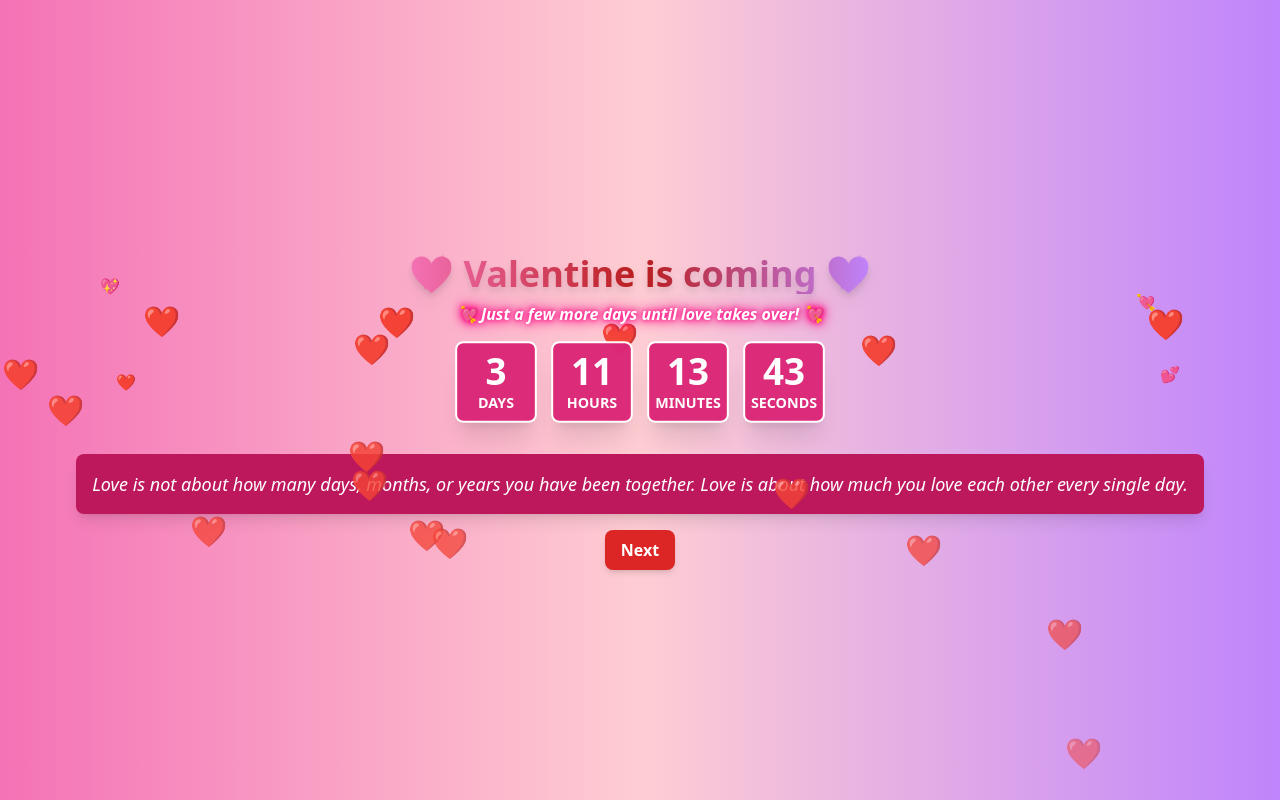
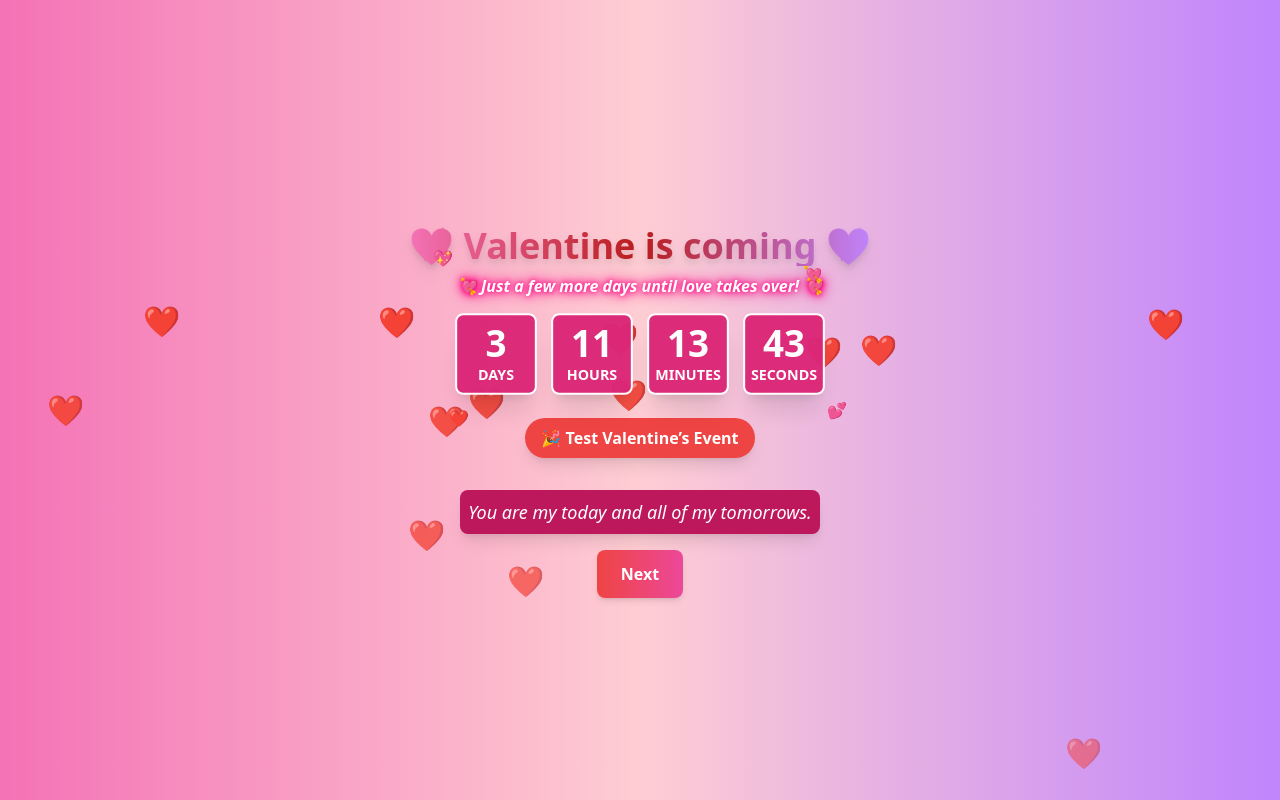
Before and after one commit to ozavizcodes/ValentineDay, a React (Vite) app: page / in a window 1280 px wide. Built offline with nearby package versions, Linux system fonts and the light colour scheme.

Commit message:
added extra animations and effects

```diff
--- a/src/App.tsx
+++ b/src/App.tsx
@@ -3,7 +3,7 @@ import { motion } from "framer-motion";
 import CountdownTimer from "./CountdownTimer";
 import LoveQuotes from "./LoveQuotes";
 
-const hearts = Array.from({ length: 20 });
+const hearts = Array.from({ length: 15 });
 
 const isValentinesDay = new Date().getMonth() === 1 && new Date().getDate() === 14;
 
--- a/src/CountdownTimer.tsx
+++ b/src/CountdownTimer.tsx
@@ -53,11 +53,11 @@ const CountdownTimer = () => {
     };
 
     /// btn to test effects
-    // const testValentineEvent = () => {
-    //     setIsValentinesDay(true);
-    //     setShowConfetti(true);
-    //     playRomanticMusic();
-    // };
+    const testValentineEvent = () => {
+        setIsValentinesDay(true);
+        setShowConfetti(true);
+        playRomanticMusic();
+    };
 
 
     return (
@@ -83,7 +83,7 @@ const CountdownTimer = () => {
                     <h1 className="text-4xl md:text-5xl font-extrabold text-pink-300 neon-text glow">
                         💖 Happy Valentine's Day! 💖
                     </h1>
-                    <p className="text-lg mt-4 italic">Love comes in many forms — through friendship, laughter, and the special bond we share. 💖
+                    <p className="text-lg mt-4 italic max-w-2xl mx-auto" >Love comes in many forms — through friendship, laughter, and the special bond we share. 💖
                         Today, I celebrate you as i do always. You make my world brighter, and I’m grateful for you every day! ❤️  </p>
                 </motion.div>
             ) : (
@@ -120,12 +120,12 @@ const CountdownTimer = () => {
                             </motion.div>
                         ))}
                     </div>
-                    {/* <button
+                    <button
                         onClick={testValentineEvent}
                         className="mt-6 bg-red-500 px-4 py-2 rounded-full shadow-lg font-bold text-white hover:bg-red-600 transition"
                     >
                         🎉 Test Valentine’s Event
-                    </button> */}
+                    </button>
                     <div className="absolute top-16 left-10 animate-float">💖</div>
                     <div className="absolute top-20 right-16 animate-float">💘</div>
                     <div className="absolute bottom-10 left-14 animate-float">❤️</div>
--- a/src/LoveQuotes.tsx
+++ b/src/LoveQuotes.tsx
@@ -2,7 +2,6 @@ import { useState } from "react";
 
 // some example love quotes or use external api;
 const loveQuotes = [
-    "Love is not about how many days, months, or years you have been together. Love is about how much you love each other every single day.",
     "You are my today and all of my tomorrows.",
     "In your smile, I see something more beautiful than the stars.",
     "Every love story is beautiful, but ours is my favorite.",
@@ -51,6 +50,8 @@ const loveQuotes = [
     "You are the one I’ve been waiting for my whole life.",
     "You are the reason my heart beats a little faster every day.",
     "Being deeply loved by someone gives you strength while loving someone deeply gives you courage.",
+    "Love is not about how many days, months, or years you have been together. Love is about how much you love each other every single day.",
+
 ];
 
 const LoveQuotes = () => {
@@ -64,8 +65,13 @@ const LoveQuotes = () => {
 
     return (
         <div className="flex flex-col items-center justify-center text-white text-center p-4">
-            <p className="text-lg italic bg-pink-700 p-4 rounded-lg shadow-lg">{loveQuotes[index]}</p>
-            <button onClick={nextQuote} className="mt-4 px-4 py-2 bg-red-600 text-white font-bold rounded-lg shadow-md hover:bg-red-700 transition">Next </button>
+            <p className="text-lg italic bg-pink-700 p-2 rounded-lg shadow-lg">{loveQuotes[index]}</p>
+            <button
+                onClick={nextQuote}
+                className="mt-4 px-6 py-3 bg-gradient-to-r from-red-500 to-pink-500
+ text-white font-bold rounded-lg shadow-md hover:bg-red-700 hover:shadow-red-500/50 transition-all duration-300 ease-in-out transform hover:scale-105">
+                Next
+            </button>
 
         </div>
     )
```
